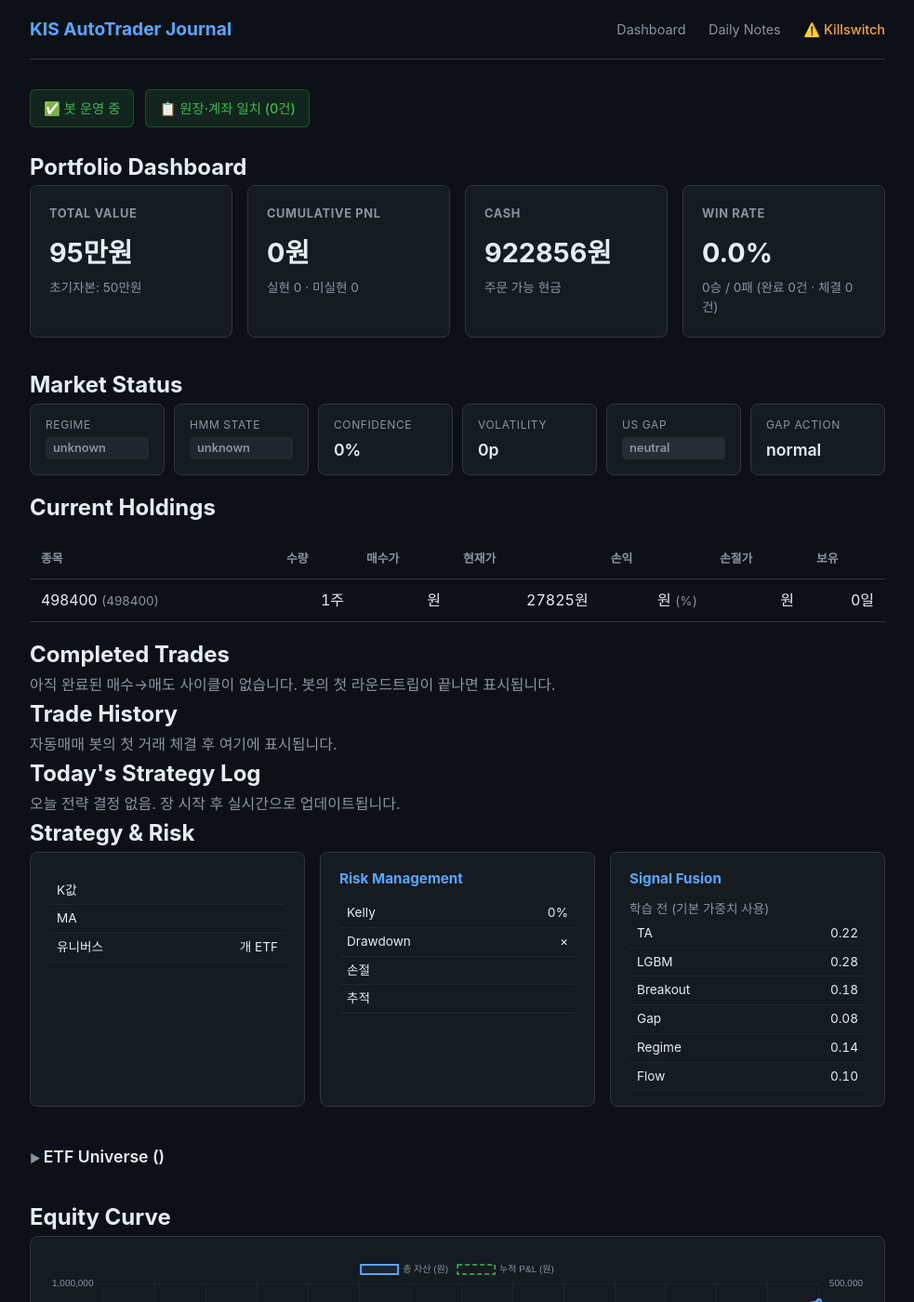
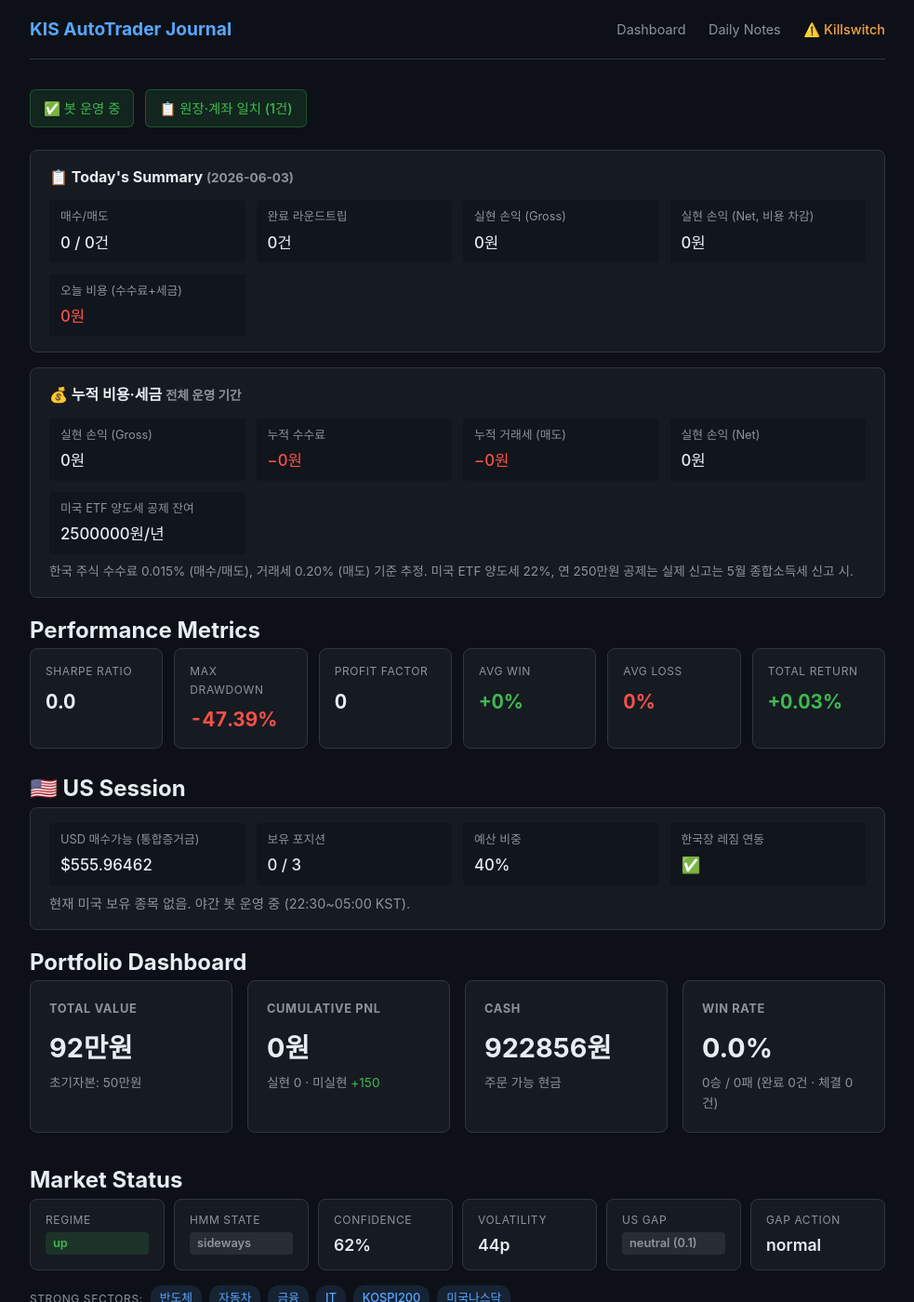
Before and after one commit to BudongJW/kis-trading-journal, a Jekyll site: the page built from index.html, in a window 1280 px wide and 1400 px high. Shown: the whole window at 93% size, without its empty margins (148-1131 px from the left). Built offline with Jekyll 4.4.1, drawn with Linux system fonts in a browser that asks for light colours; nearby versions of some CDN libraries; some of the changed lines change nothing that is shown; some of the changed text lies outside the part shown.

Commit message:
auto: 미국장 야간 업데이트 05:00

```diff
--- a/_data/portfolio.json
+++ b/_data/portfolio.json
@@ -1,28 +1,80 @@
 {
-  "updated_at": "2026-06-02T20:41:59.572107",
+  "updated_at": "2026-06-03T05:00:16.523180",
   "initial_capital": 500000,
   "cash": 922856,
   "holdings": [
     {
       "symbol": "498400",
-      "name": "498400",
-      "tag": "급등주",
+      "name": "KODEX 200타겟위클리커버드콜",
       "qty": 1,
       "current_price": 27825,
       "value": 27825,
-      "ta_score": -5.4,
-      "ta_signal": "HOLD",
-      "ta_detail": "TA=-5(sideways) [RSI(81)=-20 MACD=+20 BB=-15 Stoch=-1 ADX=-7 MA=+15 OBV=+7 MFI=-2 ATR=-3]"
+      "buy_price": 27675,
+      "pnl": 150,
+      "pnl_pct": 0.54,
+      "manual": true,
+      "stop_price": 26845
     }
   ],
+  "reconcile": {
+    "matched": 1,
+    "broker_only": 0,
+    "ledger_only": 0,
+    "qty_mismatch": 0
+  },
+  "killswitch": {
+    "active": false,
+    "mode": "off",
+    "reason": "",
+    "set_at": "",
+    "set_by": ""
+  },
   "holdings_value": 27825,
-  "total_value": 950681,
+  "total_value": 923006,
   "total_pnl": 0,
   "total_pnl_pct": 0,
+  "realized_pnl": 0,
+  "unrealized_pnl": 150,
   "total_trades": 0,
+  "completed_trades": 0,
   "winning_trades": 0,
   "losing_trades": 0,
   "win_rate": 0.0,
+  "trades": [],
+  "realized": [],
+  "rejected_orders": [],
+  "today_summary": {
+    "date": "2026-06-03",
+    "buys": 0,
+    "sells": 0,
+    "completed_round_trips": 0,
+    "buy_notional": 0,
+    "sell_notional": 0,
+    "fees": 0,
+    "taxes": 0,
+    "total_cost": 0,
+    "realized_pnl_gross": 0,
+    "realized_pnl_net": 0,
+    "best_trade": null,
+    "worst_trade": null
+  },
+  "costs": {
+    "total_fees": 0,
+    "total_taxes": 0,
+    "total_cost": 0,
+    "realized_pnl_gross": 0,
+    "realized_pnl_net": 0,
+    "tax_exemption_remaining_krw": 2500000
+  },
+  "performance": {
+    "sharpe_ratio": 0.0,
+    "max_drawdown_pct": -47.39,
+    "profit_factor": 0,
+    "avg_win_pct": 0,
+    "avg_loss_pct": 0,
+    "total_return_pct": 0.03
+  },
+  "r_summary": {},
   "daily_history": [
     {
       "date": "2026-05-12",
@@ -224,23 +276,34 @@
       "hmm_state": "sideways",
       "confidence": 0.62,
       "k_value": 0.5
+    },
+    {
+      "date": "2026-06-03",
+      "total_value": 923006,
+      "cash": 922856,
+      "holdings_value": 27825,
+      "day_pnl": 150,
+      "cumul_pnl": 150,
+      "realized_pnl": 0,
+      "unrealized_pnl": 150,
+      "net_deposit": 422856,
+      "regime": "up",
+      "hmm_state": "sideways",
+      "confidence": 0.62,
+      "k_value": 0.5
     }
   ],
-  "market_context": {
-    "regime": {
-      "trend": "up",
-      "volatility": "normal",
-      "trend_score": 0.595,
-      "vol_percentile": 44.0,
-      "hmm_state": "sideways",
-      "hmm_confidence": 0.8818882740118125,
-      "hmm_transition": {
-        "sideways": 0.00016997688614437572,
-        "bull": 0.9998300229740441,
-        "bear": 1.3981161846697618e-10
-      }
+  "market": {
+    "regime": "up",
+    "hmm_state": "sideways",
+    "confidence": 0.62,
+    "volatility": "normal",
+    "vol_percentile": 44.0,
+    "overnight_gap": {
+      "direction": "neutral",
+      "strength": 0.1,
+      "action": "normal"
     },
-    "confidence": 0.62,
     "strong_sectors": [
       "반도체",
       "자동차",
@@ -248,161 +311,64 @@
       "IT",
       "KOSPI200",
       "미국나스닥"
-    ],
-    "k_value": 0.5,
-    "ta_weights": {
-      "rsi": 0.17,
-      "macd": 0.17,
-      "bb": 0.12,
-      "stoch": 0.12,
-      "adx": 0.12,
-      "ma": 0.12,
-      "obv": 0.06,
-      "mfi": 0.06,
-      "atr": 0.06
+    ]
+  },
+  "strategy": {
+    "name": "ETF 변동성 돌파 + 신호 융합",
+    "params": {
+      "k": 0.5,
+      "trend_ma": 10
     },
-    "sectors": {
-      "반도체": {
+    "universe_count": 6,
+    "universe": [
+      {
         "symbol": "091160",
-        "ret_5d": 0.19,
-        "ret_20d": 25.61,
-        "vol_ratio": 1.19,
-        "momentum": "positive"
+        "name": "KODEX 반도체"
       },
-      "2차전지": {
-        "symbol": "305720",
-        "ret_5d": -1.05,
-        "ret_20d": -15.32,
-        "vol_ratio": 0.69,
-        "momentum": "weak"
+      {
+        "symbol": "395160",
+        "name": "KODEX 미국나스닥100TR"
       },
-      "바이오": {
-        "symbol": "244580",
-        "ret_5d": -9.44,
-        "ret_20d": -13.61,
-        "vol_ratio": 1.11,
-        "momentum": "negative"
+      {
+        "symbol": "069500",
+        "name": "KODEX 200"
       },
-      "자동차": {
+      {
         "symbol": "091180",
-        "ret_5d": 4.6,
-        "ret_20d": 24.63,
-        "vol_ratio": 0.88,
-        "momentum": "positive"
+        "name": "KODEX 자동차"
       },
-      "금융": {
+      {
         "symbol": "102110",
-        "ret_5d": 8.38,
-        "ret_20d": 34.4,
-        "vol_ratio": 0.85,
-        "momentum": "positive"
+        "name": "KODEX 금융"
       },
-      "IT": {
+      {
         "symbol": "098560",
-        "ret_5d": 0.06,
-        "ret_20d": 3.35,
-        "vol_ratio": 0.6,
-        "momentum": "positive"
-      },
-      "철강": {
-        "symbol": "117700",
-        "ret_5d": -7.33,
-        "ret_20d": -19.01,
-        "vol_ratio": 0.7,
-        "momentum": "negative"
-      },
-      "KOSPI200": {
-        "symbol": "069500",
-        "ret_5d": 8.4,
-        "ret_20d": 34.46,
-        "vol_ratio": 1.01,
-        "momentum": "positive"
-      },
-      "KOSDAQ150": {
-        "symbol": "229200",
-        "ret_5d": -7.76,
-        "ret_20d": -11.0,
-        "vol_ratio": 1.18,
-        "momentum": "negative"
-      },
-      "미국나스닥": {
-        "symbol": "395160",
-        "ret_5d": 8.33,
-        "ret_20d": 48.87,
-        "vol_ratio": 1.41,
-        "momentum": "strong"
+        "name": "KODEX IT"
       }
-    },
-    "breadth": {
-      "kospi_5d": 8.4,
-      "kosdaq_5d": -7.76,
-      "spread": 16.16,
-      "health": "mixed"
-    },
-    "turbulence": {
-      "is_turbulent": false,
-      "reason": "정상 (변동성 0.7x)"
-    },
-    "kelly": {
-      "combined": 0.2,
-      "etf": 0.2,
-      "surge": 0.2
-    },
-    "expectancy": {
-      "etf": 0.6,
-      "surge": 0.4
-    },
-    "lgbm": {},
-    "ta_accuracy": {
-      "rsi": {
-        "correct": 0,
-        "total": 0
-      },
-      "macd": {
-        "correct": 0,
-        "total": 0
-      },
-      "bb": {
-        "correct": 0,
-        "total": 0
-      },
-      "stoch": {
-        "correct": 0,
-        "total": 0
-      },
-      "adx": {
-        "correct": 0,
-        "total": 0
-      },
-      "ma": {
-        "correct": 0,
-        "total": 0
-      },
-      "obv": {
-        "correct": 0,
-        "total": 0
-      },
-      "mfi": {
-        "correct": 0,
-        "total": 0
-      },
-      "atr": {
-        "correct": 0,
-        "total": 0
-      }
-    },
-    "market_history_recent": []
+    ]
   },
-  "strategies": {
-    "etf_breakout": {
-      "name": "ETF 변동성 돌파",
-      "params": {
-        "k": 0.5,
-        "trend_ma": 10
-      }
-    },
-    "surge_scalp": {
-      "name": "급등주 단타"
-    }
-  }
+  "risk": {
+    "kelly_f": 0.2,
+    "drawdown_scale": 1.0,
+    "drawdown_reason": "거래 0건, 스케일링 미적용",
+    "stop_type": "ATR×1.5 동적",
+    "trailing_type": "ATR×2.0 활성 → ATR×1.0 이탈"
+  },
+  "fusion": {
+    "trained": false
+  },
+  "bear_strategy": {
+    "regime": "BULL",
+    "enabled": false
+  },
+  "us_session": {
+    "enabled": true,
+    "cash_usd": 555.96462,
+    "positions": 0,
+    "holdings": [],
+    "max_positions": 3,
+    "budget_pct": 0.4,
+    "regime_linked": true
+  },
+  "decisions": []
 }
```
